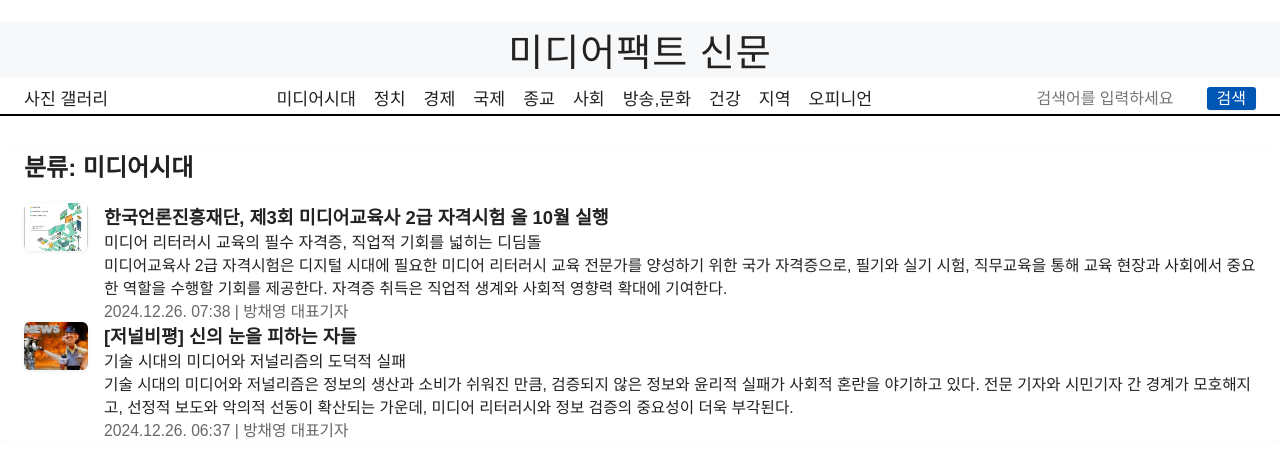
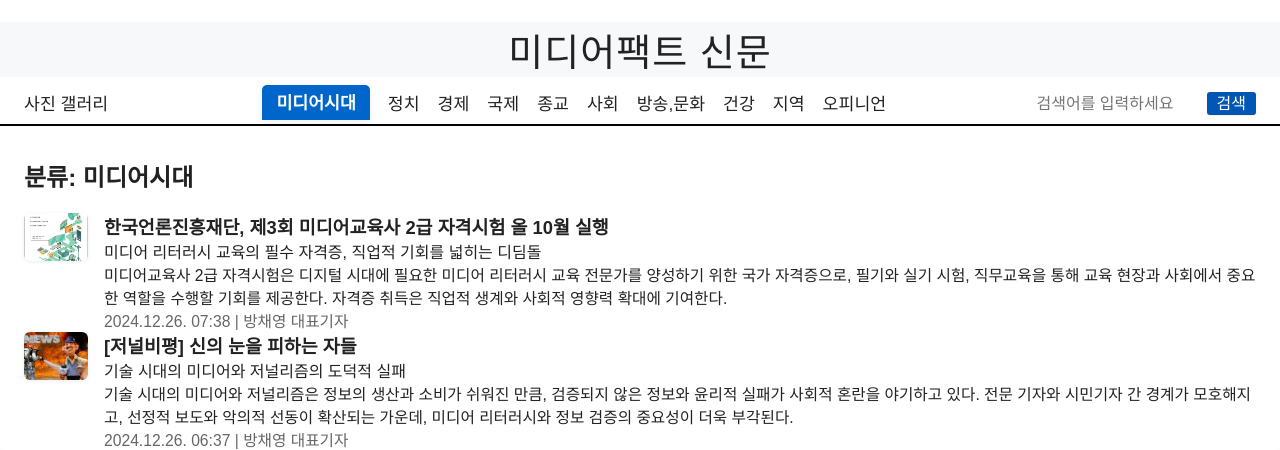
Before and after one commit to assam258-5892/mediafact, a Flask app: page /category/1 in a window 1280 px wide. Shown: the top 450 px of the page. Run offline with Flask 3, Linux system fonts and the light colour scheme; data comes from the database, SQL or seed files in the repository.

Commit message:
네비게이션 활성화 스타일 추가

```diff
--- a/static/css/style.css
+++ b/static/css/style.css
@@ -203,6 +203,16 @@ footer {
     margin-bottom: 0;
     line-height: 1.2;
 }
+/* nav active tab 효과 */
+.nav-category.active, .nav-photo.active {
+    background: #06c;
+    color: #fff !important;
+    border-radius: 5px 5px 0 0;
+    font-weight: bold;
+    padding: 4px 14px 6px 14px;
+    box-shadow: 0 2px 8px rgba(0,0,0,0.07);
+    text-decoration: none;
+}
 .nav-desktop { display: flex; }
 .nav-mobile { display: none; }
 @media (max-width: 1000px) {
--- a/templates/header/nav.html
+++ b/templates/header/nav.html
@@ -2,11 +2,11 @@
     <!-- 데스크탑용 네비게이션 -->
     <div class="nav-bar-flex nav-desktop">
         <div class="nav-left">
-            <a href="/photo" class="nav-photo">사진 갤러리</a>
+            <a href="/photo" class="nav-photo{% if search_type == 'photo' %} active{% endif %}">사진 갤러리</a>
         </div>
         <div class="nav-center">
             {% for category in categories %}
-                <a href="/category/{{ category['분류번호'] }}" class="nav-category">{{ category['분류명칭'] }}</a>
+                <a href="/category/{{ category['분류번호'] }}" class="nav-category{% if category_id and (category['분류번호']|string == category_id|string) %} active{% endif %}">{{ category['분류명칭'] }}</a>
             {% endfor %}
         </div>
         <div class="nav-right">
```
